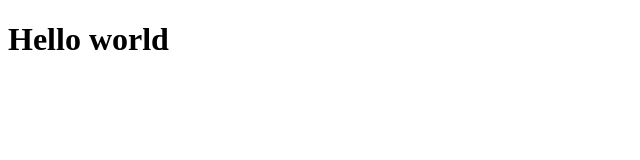
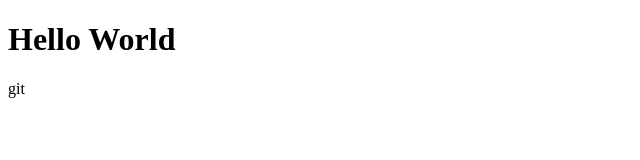
Before and after one commit to Lalitha0678/KPRCAS62, a plain HTML site: page index.html in a window 1280 px wide. Shown: the full height of the page, 0-640 px from the left. Drawn offline with Linux system fonts and the light colour scheme.

Commit message:
commited

```diff
--- a/index.html
+++ b/index.html
@@ -6,6 +6,6 @@
     <title>Document</title>
 </head>
 <body>
-    <h1>Hello world</h1>
+    <h1>Hello World</h1>
 </body>
-</html>
+</html>git
```
